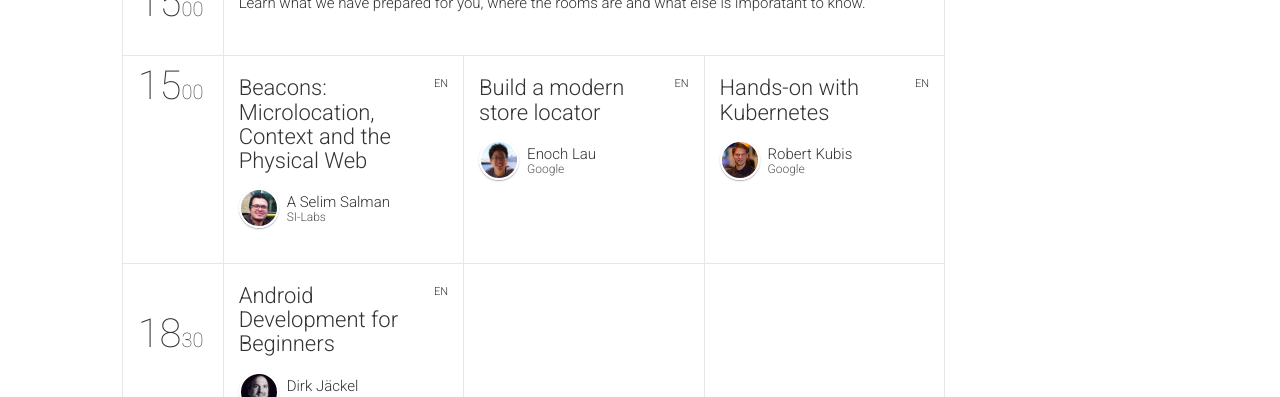
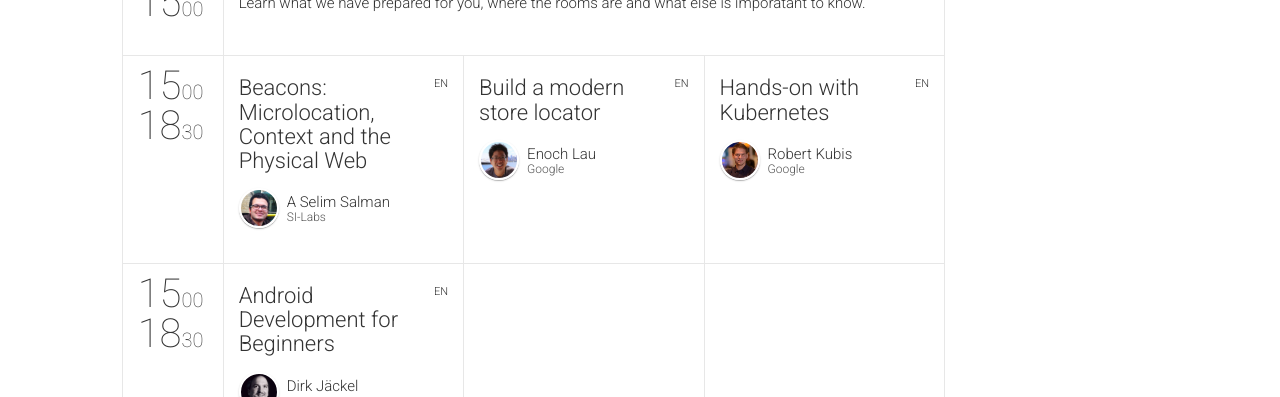
Before and after one commit to devfest-berlin/2015.devfest-berlin.de, a Jekyll site: the page built from schedule.html, in a window 1280 px wide and 900 px high, scrolled down 611 px. Shown: the part 157-554 px from the top of the window. Built offline with Jekyll 4.4.1, drawn with Linux system fonts in a browser that asks for light colours; nearby versions of some CDN libraries; comment, search, counter and statistics services are not loaded.

Commit message:
Change appearance of schedule

```diff
--- a/_data/schedule.yml
+++ b/_data/schedule.yml
@@ -18,11 +18,11 @@
     }
     - {
     	startTime: "15:00",
-    	endTime: "",
+    	endTime: "18:30",
     	sessionIds: [203, 204, 205]
     }
     - {
-        startTime: "&nbsp;",
+        startTime: "15:00",
         endTime: "18:30",
         sessionIds: [206, 404, 404]
     }
```
